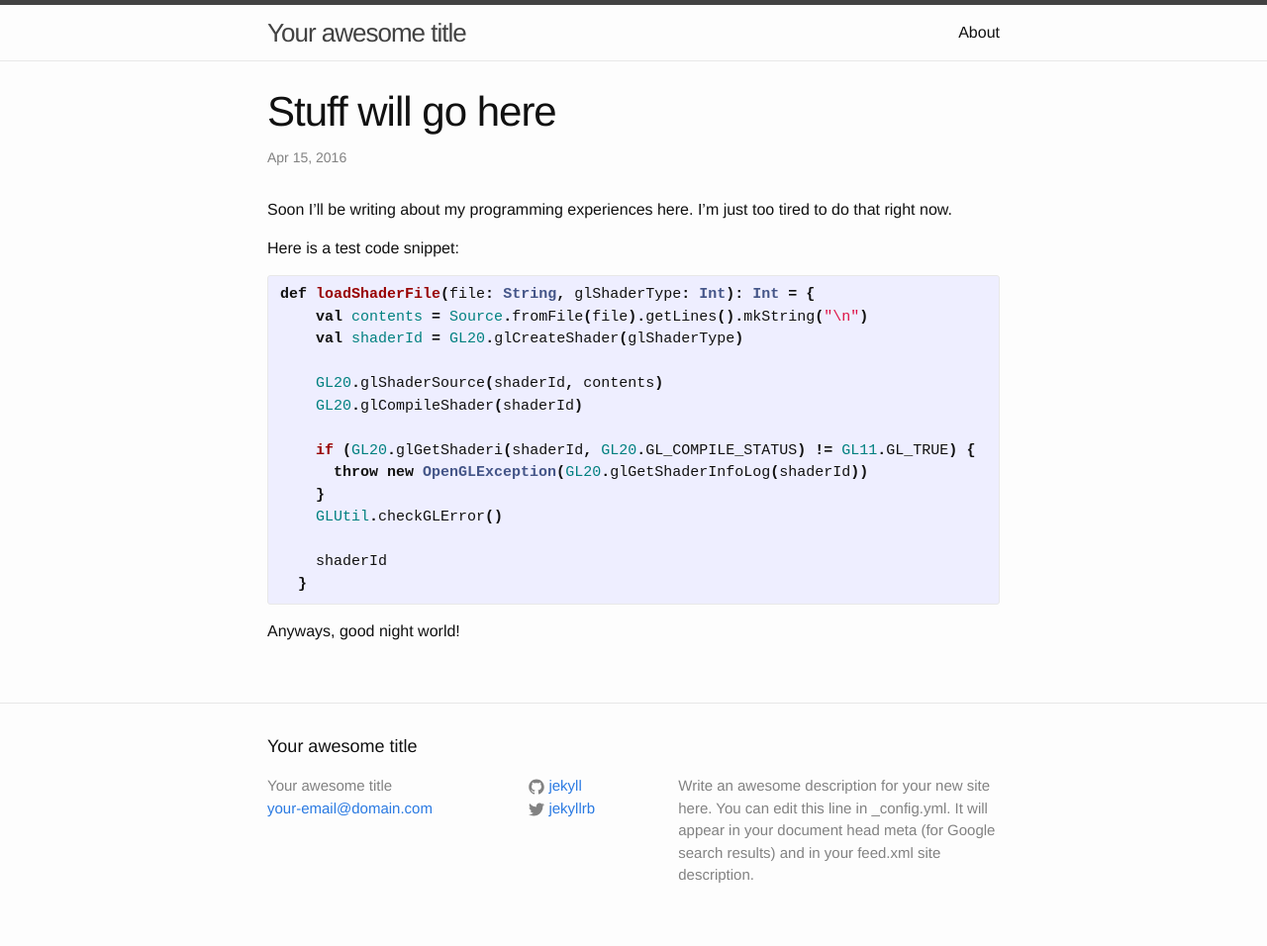
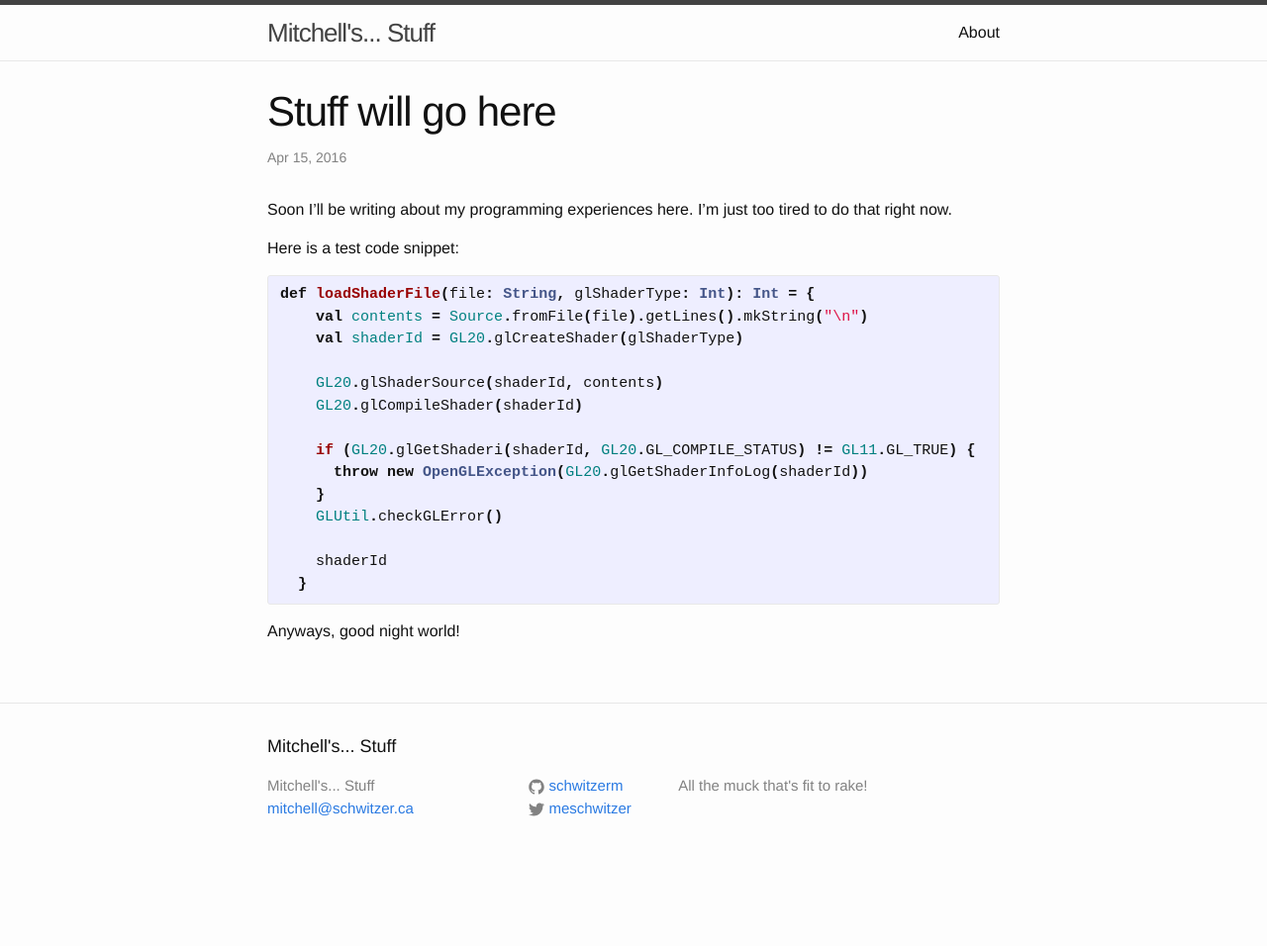
Before and after one commit to schwitzerm/schwitzerm.github.io, a Jekyll site: the page built from _posts/2016-04-14-stuff-will-go-here.markdown, in a window 1280 px wide. Shown: the whole page at 99% size. Built offline with Jekyll 4.4.1, drawn with Linux system fonts in a browser that asks for light colours; after the commit the page ends 900 px from its top, so only the background shows below that.

Commit message:
some config changes

```diff
--- a/_config.yml
+++ b/_config.yml
@@ -6,16 +6,14 @@
 # 'jekyll serve'. If you change this file, please restart the server process.
 
 # Site settings
-title: Your awesome title
-email: your-email@domain.com
+title: Mitchell's... Stuff
+email: mitchell@schwitzer.ca
 description: > # this means to ignore newlines until "baseurl:"
-  Write an awesome description for your new site here. You can edit this
-  line in _config.yml. It will appear in your document head meta (for
-  Google search results) and in your feed.xml site description.
+  All the muck that's fit to rake!
 baseurl: "" # the subpath of your site, e.g. /blog
-url: "http://yourdomain.com" # the base hostname & protocol for your site
-twitter_username: jekyllrb
-github_username:  jekyll
+url: "http://schwitzerm.github.io/" # the base hostname & protocol for your site
+twitter_username: meschwitzer
+github_username:  schwitzerm
 
 # Build settings
 markdown: kramdown
--- a/_posts/2016-04-14-stuff-will-go-here.markdown
+++ b/_posts/2016-04-14-stuff-will-go-here.markdown
@@ -2,7 +2,8 @@
 layout: post
 title:  "Stuff will go here"
 date:   2016-04-14 23:52:54 -0700
-categories: miscpost, useless
+categories: miscpost
+tags: useless
 
 ---
 Soon I'll be writing about my programming experiences here. I'm just too tired to do that right now.
```
